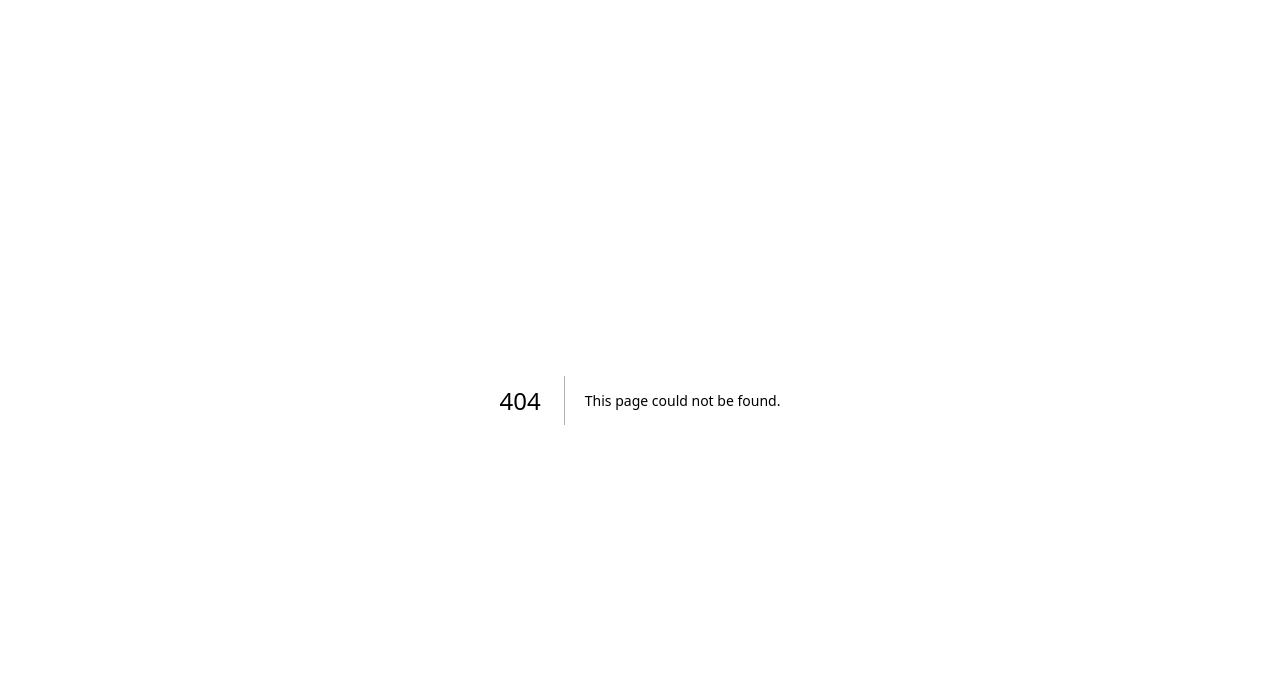
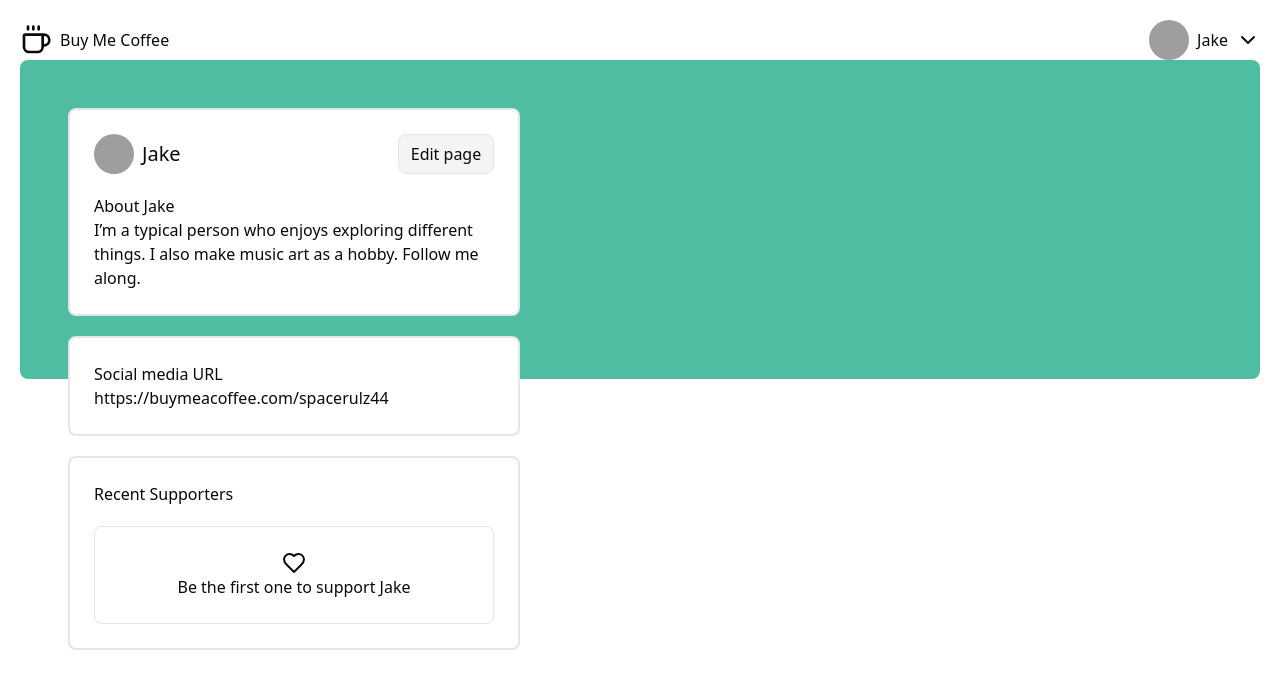
Before and after one commit to oyunbayarb/buy-me-coffee-project, a Next.js app in the folder frontend/: page /ViewPageSection in a window 1280 px wide. Before the commit this address had no page. Shown: the top 688 px of the page. Built offline with nearby package versions, Linux system fonts and the light colour scheme; grey boxes are pictures that could not be loaded.

Commit message:
profile intro section done

```diff
--- a/frontend/src/app/(auth)/HomeProfilePage/component/UserInfoComponent.tsx
+++ b/frontend/src/app/(auth)/HomeProfilePage/component/UserInfoComponent.tsx
@@ -2,7 +2,6 @@ import {Copy} from "lucide-react";
 
 export const UserInfoComponent = () => {
   return (
-    <div>
     <div className="w-full h-fit flex-row flex justify-between">
       <div className="flex flex-row gap-1">
         <img
@@ -22,6 +21,5 @@ export const UserInfoComponent = () => {
         </button>
       </div>
     </div>
-    </div>
   );
 };
--- a/frontend/src/app/(auth)/MainProfilePage/layout.tsx
+++ /dev/null
@@ -1,29 +0,0 @@
-import {Coffee} from "lucide-react";
-import {
-  DropdownMenu,
-  DropdownMenuContent,
-  DropdownMenuItem,
-  DropdownMenuLabel,
-  DropdownMenuSeparator,
-  DropdownMenuTrigger,
-} from "@/components/ui/dropdown-menu";
-
-export default function AuthLayout({children}: {children: React.ReactNode}) {
-  return (
-    <div className="flex h-screen flex-col">
-      <div className="flex justify-between">
-        <div className="flex gap-2 items-center font-bold">
-          <Coffee className="size-8" />
-          Buy Me Coffee
-        </div>
-        <div>
-          <DropdownMenu>
-            <DropdownMenuTrigger>Log out</DropdownMenuTrigger>
-            <DropdownMenuContent></DropdownMenuContent>
-          </DropdownMenu>
-        </div>
-      </div>
-      <div className="flex w-[100%]">{children}</div>
-    </div>
-  );
-}
--- /dev/null
+++ b/frontend/src/app/(auth)/ViewPageSection/components/ProfileIntroSection.tsx
@@ -0,0 +1,39 @@
+import {Heart} from "lucide-react";
+export const ProfileIntroSection = () => {
+  return (
+    <div className="flex gap-5 flex-col w-[500px] p-6 h-fit ">
+      <div className="p-6 gap-5 flex flex-col bg-white rounded-md border-2">
+        <div className="flex flex-row items-center justify-between">
+          <div className="flex flex-row items-center gap-2 text-[20px]">
+            <img
+              className="size-10 rounded-full"
+              src="https://img.freepik.com/premium-vector/male-face-avatar-icon-set-flat-design-social-media-profiles_1281173-3806.jpg?semt=ais_hybrid&w=740"
+            ></img>
+            <p>Jake</p>
+          </div>
+          <button className="bg-[#F4F4f5] w-[96px] h-[40px] items-center justify-center rounded-md p-1 border-1">
+            Edit page
+          </button>
+        </div>
+        <div>
+          <p>About Jake</p>
+          <p>
+            I’m a typical person who enjoys exploring different things. I also
+            make music art as a hobby. Follow me along.
+          </p>
+        </div>
+      </div>
+      <div className="p-6 bg-white rounded-md border-2">
+        <p>Social media URL</p>
+        <p>https://buymeacoffee.com/spacerulz44</p>
+      </div>
+      <div className="p-6 bg-white rounded-md border-2 gap-5 flex flex-col">
+        <p>Recent Supporters</p>
+        <div className="p-6 bg-white rounded-md border-1 justify-center items-center flex-col flex">
+          <Heart />
+          <p>Be the first one to support Jake</p>
+        </div>
+      </div>
+    </div>
+  );
+};
--- /dev/null
+++ b/frontend/src/app/(auth)/ViewPageSection/layout.tsx
@@ -0,0 +1,39 @@
+import {Coffee} from "lucide-react";
+import {
+  DropdownMenu,
+  DropdownMenuContent,
+  DropdownMenuLabel,
+  DropdownMenuTrigger,
+} from "@/components/ui/dropdown-menu";
+import {ChevronDown} from "lucide-react";
+
+export default function AuthLayout({children}: {children: React.ReactNode}) {
+  return (
+    <div className="flex p-5 w-screen h-screen flex-col">
+      <div className="flex flex-row justify-between">
+        <div className="flex items-center gap-2">
+          <Coffee className="size-8" />
+          Buy Me Coffee
+        </div>
+        <div className="flex-row flex items-center gap-2">
+          <img
+            className="size-10 rounded-full"
+            src="https://img.freepik.com/premium-vector/male-face-avatar-icon-set-flat-design-social-media-profiles_1281173-3806.jpg?semt=ais_hybrid&w=740"
+          ></img>
+          <p>Jake</p>
+          <DropdownMenu>
+            <DropdownMenuTrigger>
+              <ChevronDown />
+            </DropdownMenuTrigger>
+            <DropdownMenuContent className="size-fit">
+              <DropdownMenuLabel>Log out</DropdownMenuLabel>
+            </DropdownMenuContent>
+          </DropdownMenu>
+        </div>
+      </div>
+      <div className="flex bg-[#4FBDA1] w-full h-[319px] rounded-md">
+        {children}
+      </div>
+    </div>
+  );
+}
--- /dev/null
+++ b/frontend/src/app/(auth)/ViewPageSection/page.tsx
@@ -0,0 +1,13 @@
+import {ProfileIntroSection} from "./components/ProfileIntroSection";
+
+export default function ViewPageSection() {
+  return (
+    <div>
+      <div className="w-[1000px] h-fit p-6">
+        <div>
+          <ProfileIntroSection />
+        </div>
+      </div>
+    </div>
+  );
+}
```
Also changed, not shown: frontend/src/app/(auth)/MainProfilePage/page.tsx (deleted). Lines whose indentation alone changed are shown as unchanged.
